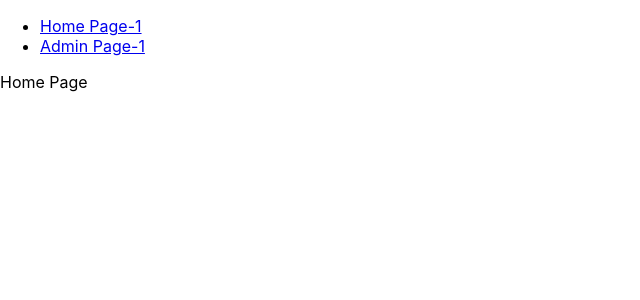
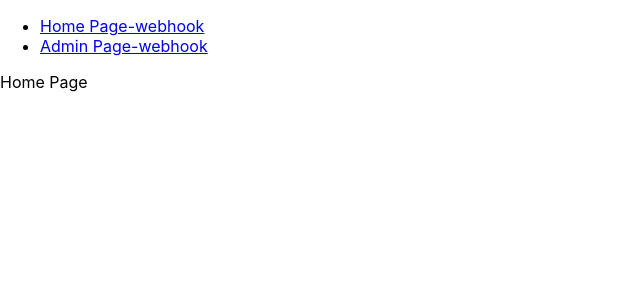
Before and after one commit to werdnas/my-react-app, a React (Create React App) app: page / in a window 1280 px wide. Shown: the top 300 px of the page, without its empty margins (0-640 px from the left). Built offline with nearby package versions, Linux system fonts and the light colour scheme.

Commit message:
-webhook

```diff
--- a/src/App.js
+++ b/src/App.js
@@ -21,10 +21,10 @@ function App(props) {
         <div>
         <ul>
           <li>
-            <Link to="/">Home Page-1</Link>
+            <Link to="/">Home Page-webhook</Link>
           </li>
           <li>
-            <Link to="/admin">Admin Page-1</Link>
+            <Link to="/admin">Admin Page-webhook</Link>
           </li>
         </ul>
           <Route exact path="/" component={Home} />
```
